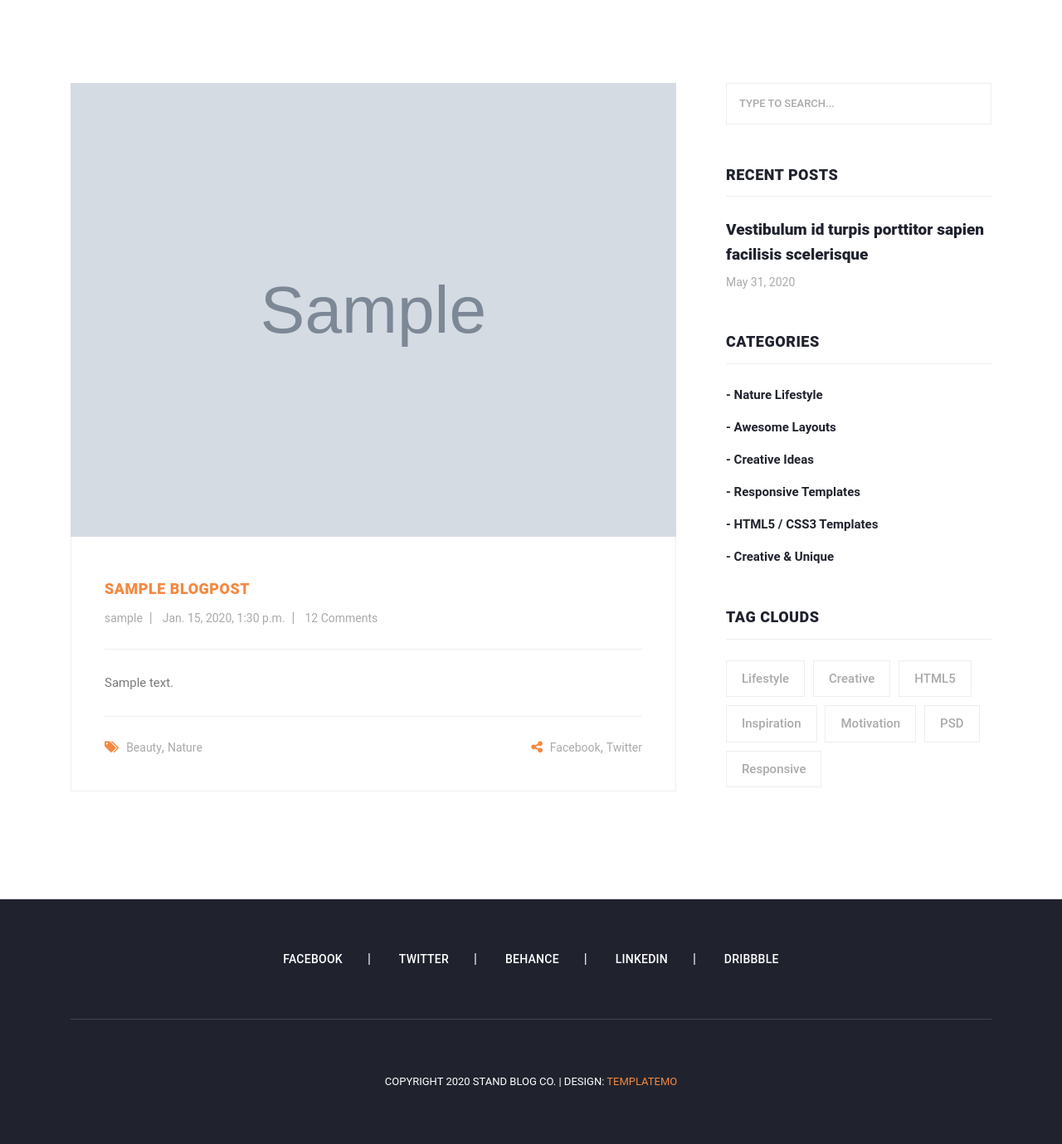
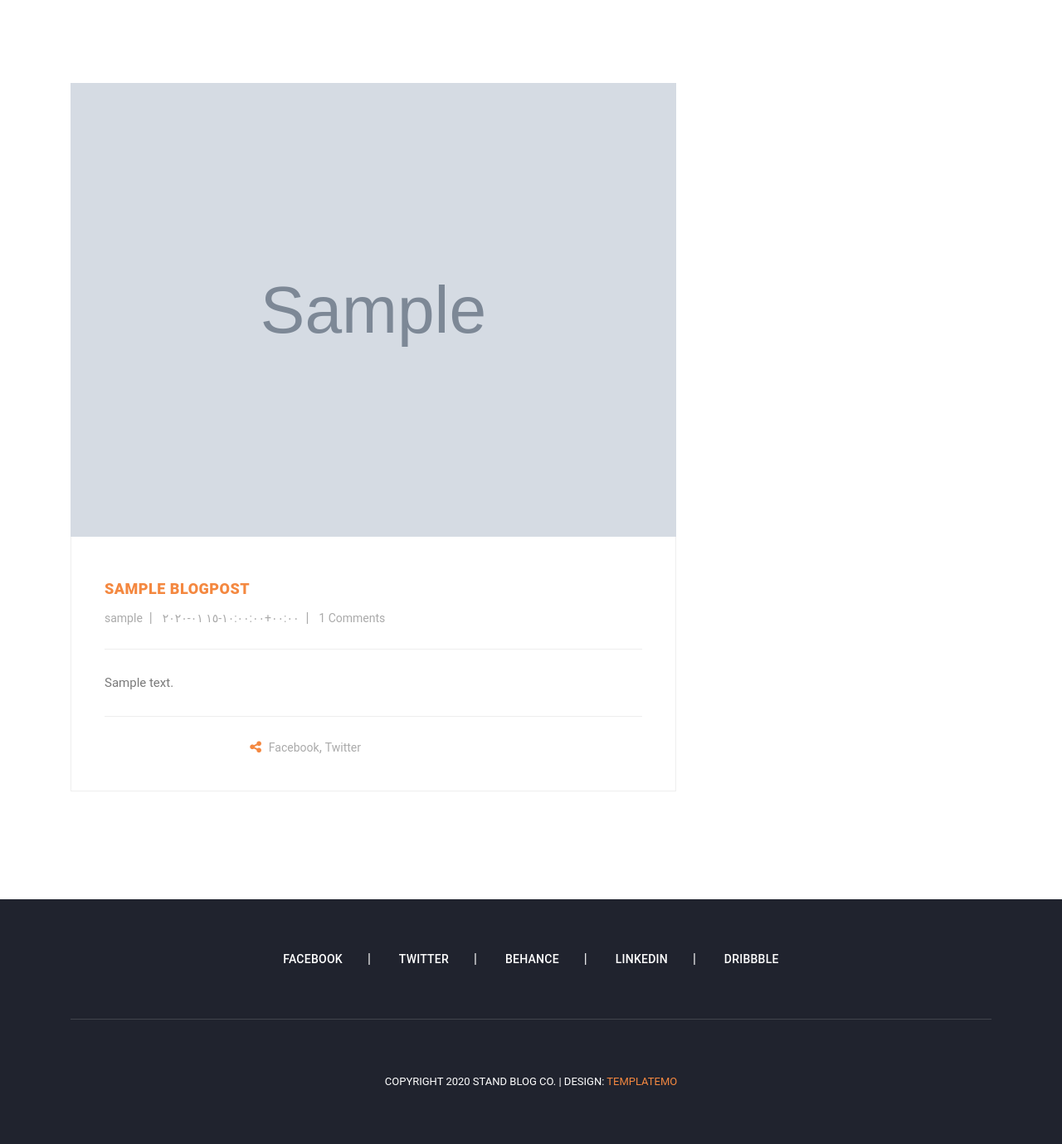
Before and after one commit to MRFAKE2002/My__Project__Blog, a Django app: page / in a window 1280 px wide. Shown: the part 67-1446 px from the top of the page at 83% size. Run offline with Django 4.2, Linux system fonts and the light colour scheme; tables that the repository leaves empty hold one stand-in row (values such as "Sample post"); grey boxes marked "Sample" are stand-in pictures; some libraries are stand-ins or nearby versions.

Commit message:
Add jalali_date and persian translate tags in templates

```diff
--- a/templates/home.html
+++ b/templates/home.html
@@ -3,7 +3,11 @@
 <!-- Django filters -->
 {% load i18n %}
 
+<!-- Third party filters -->
+{% load jalali_tags %}
+
 <!-- My filters -->
+{% load persian_translate_tags %}
 
 
 {% block title %}
@@ -13,7 +17,6 @@
 {% endblock %}
 
 {% block body %}
-
 
   <section class="blog-posts">
     <div class="container">
@@ -31,21 +34,14 @@
                       <a href="{{ post.get_absolute_url }}"><h4><span>{{ post.title }}</span></h4></a>
                       <ul class="post-info">
                         <li><a href="#">{{ post.author }}</a></li>
-                            <li><a href="#">{{ post.published }}</a></li>
-                            <li><a href="#">12 Comments</a></li>
+                        <li><a href="#">{{ post.published|to_jalali:'%Y %B %d'|number }}</a></li>
+                        <li><a href="#">{{ post.comments.all|length }} {% trans "Comments" %}</a></li>
                       </ul>
                       <p>
                         {{ post.content }}
                       </p>
                       <div class="post-options">
                         <div class="row">
-                              <div class="col-6">
-                                <ul class="post-tags">
-                                  <li><i class="fa fa-tags"></i></li>
-                                  <li><a href="#">Beauty</a>,</li>
-                                  <li><a href="#">Nature</a></li>
-                                </ul>
-                              </div>
                           <div class="col-6">
                             <ul class="post-share">
                               <li><i class="fa fa-share-alt"></i></li>
@@ -62,72 +58,8 @@
             </div>
           </div>
         </div>
-            <div class="col-lg-4">
-              <div class="sidebar">
-                <div class="row">
-                  <div class="col-lg-12">
-                    <div class="sidebar-item search">
-                      <form id="search_form" name="gs" method="GET" action="#">
-                        <input type="text" name="q" class="searchText" placeholder="type to search..." autocomplete="on">
-                      </form>
-                    </div>
-                  </div>
-                  <div class="col-lg-12">
-                    <div class="sidebar-item recent-posts">
-                      <div class="sidebar-heading">
-                        <h2>Recent Posts</h2>
-                      </div>
-                      <div class="content">
-                        <ul>
-                          <li><a href="post-details.html">
-                            <h5>Vestibulum id turpis porttitor sapien facilisis scelerisque</h5>
-                            <span>May 31, 2020</span>
-                          </a></li>
-                        </ul>
-                      </div>
-                    </div>
-                  </div>
-                  <div class="col-lg-12">
-                    <div class="sidebar-item categories">
-                      <div class="sidebar-heading">
-                        <h2>Categories</h2>
-                      </div>
-                      <div class="content">
-                        <ul>
-                          <li><a href="#">- Nature Lifestyle</a></li>
-                          <li><a href="#">- Awesome Layouts</a></li>
-                          <li><a href="#">- Creative Ideas</a></li>
-                          <li><a href="#">- Responsive Templates</a></li>
-                          <li><a href="#">- HTML5 / CSS3 Templates</a></li>
-                          <li><a href="#">- Creative &amp; Unique</a></li>
-                        </ul>
-                      </div>
-                    </div>
-                  </div>
-                  <div class="col-lg-12">
-                    <div class="sidebar-item tags">
-                      <div class="sidebar-heading">
-                        <h2>Tag Clouds</h2>
-                      </div>
-                      <div class="content">
-                        <ul>
-                          <li><a href="#">Lifestyle</a></li>
-                          <li><a href="#">Creative</a></li>
-                          <li><a href="#">HTML5</a></li>
-                          <li><a href="#">Inspiration</a></li>
-                          <li><a href="#">Motivation</a></li>
-                          <li><a href="#">PSD</a></li>
-                          <li><a href="#">Responsive</a></li>
-                        </ul>
-                      </div>
-                    </div>
-                  </div>
-                </div>
-              </div>
-            </div>
       </div>
     </div>
   </section>
 
-
 {% endblock %}
--- a/utils/persian_translation/translate_tags.py
+++ b/utils/templatetags/persian_translate_tags.py
@@ -1,6 +1,6 @@
 from django import template
 
-register = template.library()
+register = template.Library()
 
 @register.filter
 def number(value):
```
Also changed, not shown: blog/templates/blog/post_details.html (+15 -16 lines), blog/templates/blog/post_list.html (+7 -3 lines), utils/templatetags/__init__.py (added). Lines whose indentation alone changed are shown as unchanged.
